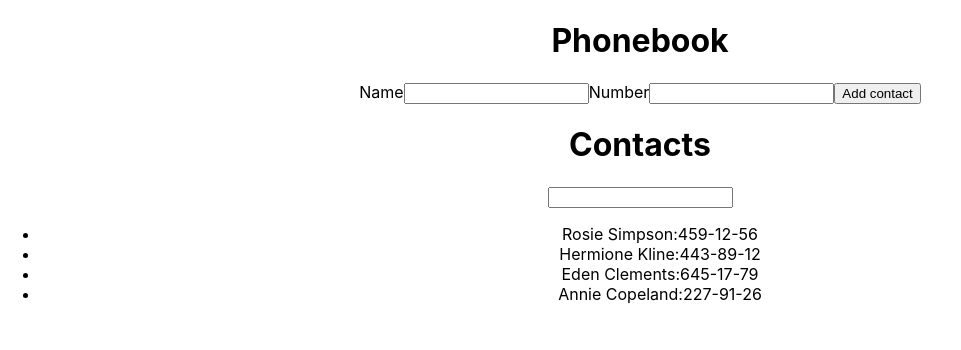
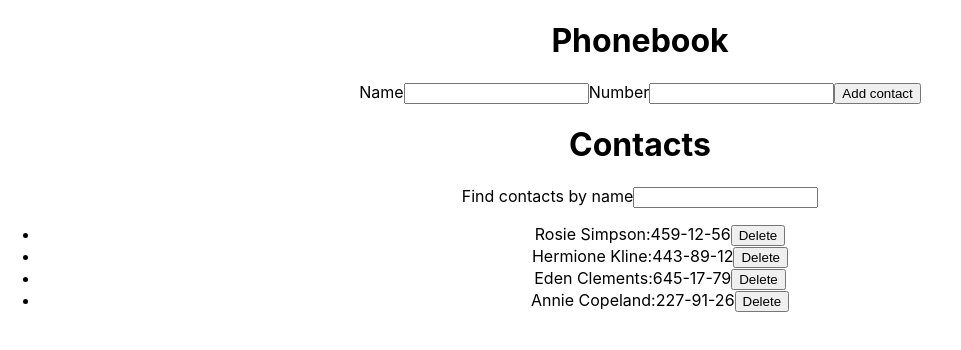
Before and after one commit to neliia-zelienova/goit-react-hw-02-phonebook, a React (Create React App) app: page / in a window 1280 px wide. Shown: the top 350 px of the page, without its empty margins (0-961 px from the left). Built offline with nearby package versions, Linux system fonts and the light colour scheme.

Commit message:
finished step 6
- added functionality for delete contact

```diff
--- a/src/App.js
+++ b/src/App.js
@@ -27,15 +27,22 @@ class App extends React.Component {
   };
 
   addNewContact = ({ name, number }) => {
-    const newItem = {
+    const newContact = {
       id: uuidv4(),
       name: name,
       number: number,
     };
     this.setState((prevState) => ({
-      contacts: [...prevState.contacts, newItem],
+      contacts: [...prevState.contacts, newContact],
     }));
   };
+
+  deleteContact = (id) => {
+    this.setState((prevState) => ({
+      contacts: [...prevState.contacts.filter((contact) => contact.id !== id)],
+    }));
+  };
+
   handleFiltering = (e) => {
     this.setState({ filter: e.currentTarget.value });
   };
@@ -55,9 +62,15 @@ class App extends React.Component {
         <Container title="Contacts">
           <Filter onChange={this.handleFiltering} />
           {this.state.filter.length > 0 ? (
-            <ContactsList contacts={this.filteredContacts()} />
+            <ContactsList
+              contacts={this.filteredContacts()}
+              onDelete={this.deleteContact}
+            />
           ) : (
-            <ContactsList contacts={this.state.contacts} />
+            <ContactsList
+              contacts={this.state.contacts}
+              onDelete={this.deleteContact}
+            />
           )}
         </Container>
       </div>
--- a/src/components/ContactsList.jsx
+++ b/src/components/ContactsList.jsx
@@ -1,12 +1,15 @@
 import React from "react";
 
-const ContactsList = ({ contacts }) => {
+const ContactsList = ({ contacts, onDelete }) => {
   return (
     <ul>
       {contacts.map((contact) => (
         <li key={contact.id}>
           <span>{`${contact.name}:`}</span>
           <span>{contact.number}</span>
+          <button type="button" onClick={() => onDelete(contact.id)}>
+            Delete
+          </button>
         </li>
       ))}
     </ul>
--- a/src/components/Filter.jsx
+++ b/src/components/Filter.jsx
@@ -2,7 +2,9 @@ import React from "react";
 
 const Filter = ({ onChange }) => {
   return (
-    <input type="text" name="filter" onChange={onChange}></input>
+    <label htmlFor="">Find contacts by name
+      <input type="text" name="filter" onChange={onChange}></input>
+    </label>
   );
 };
 
```
